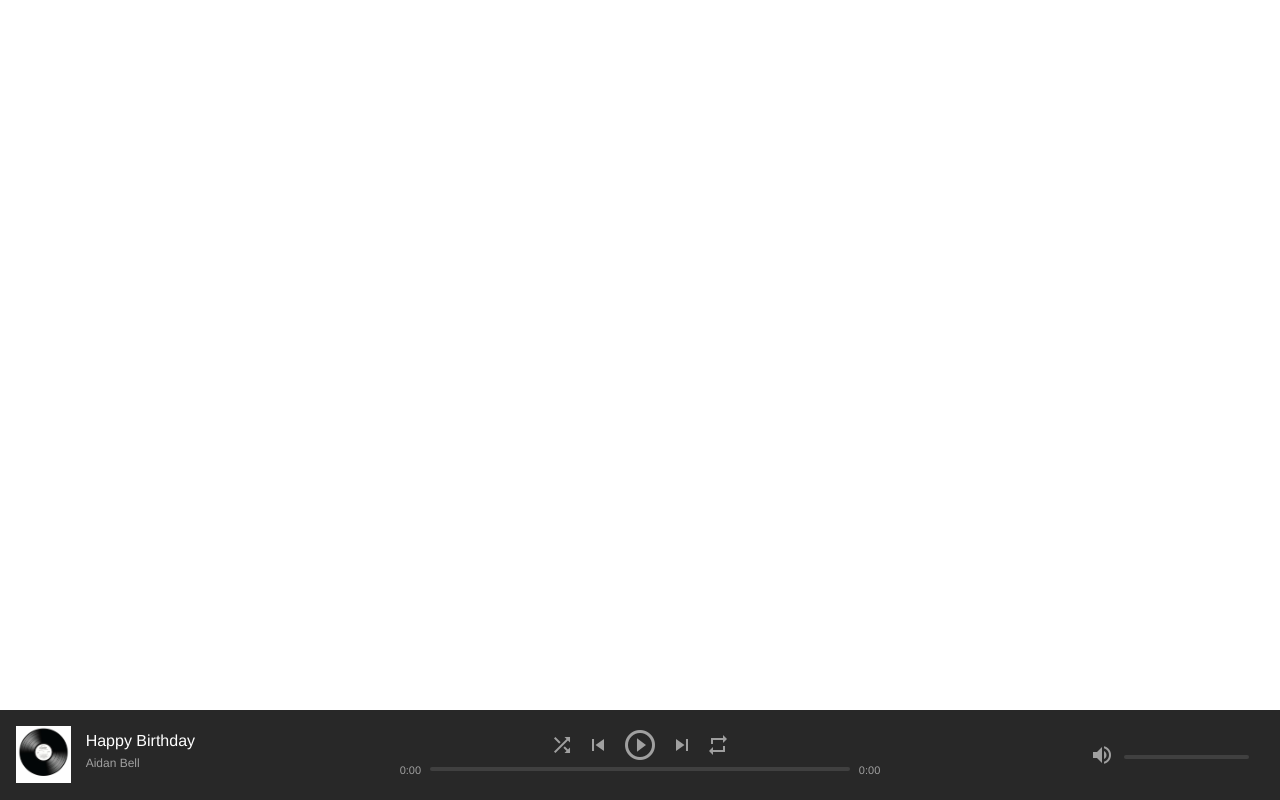
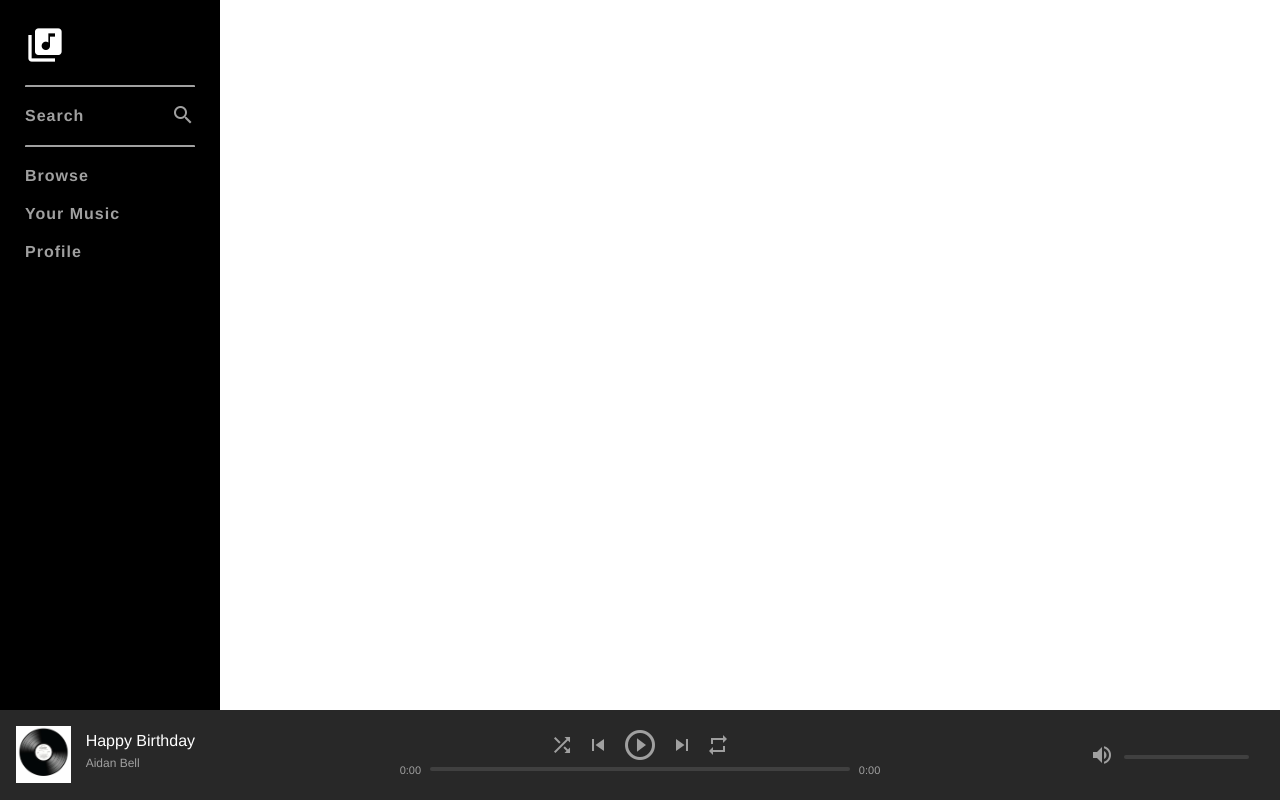
Before and after one commit to aidanbell/udemy-php, a PHP site: page / in a window 1280 px wide. Run offline with PHP 8.4, Linux system fonts and the light colour scheme; the visitor is signed in with stand-in values (Sample User, id 1).

Commit message:
Section 6 Complete.

```diff
--- a/assets/css/style.css
+++ b/assets/css/style.css
@@ -143,3 +143,61 @@ body {
 .volumeBar .progressBar {
   width: 125px;
 }
+
+#topContainer {
+  min-height: 100%;
+  width: 100%;
+}
+
+#navBarContainer {
+  background-color: #000000;
+  width: 220px;
+  height: 100vh;
+  position: fixed;
+  left: 0;
+  top: 0;
+}
+
+.logo i {
+  font-size: 40px;
+  margin-bottom: 20px;
+}
+
+.navBar {
+  padding: 25px;
+  display: flex;
+  flex-direction: column;
+  -ms-flex-direction: column;
+}
+
+.navBar .group {
+  border-top: 2px solid #a0a0a0;
+  padding: 10px 0;
+  border-radius: 1px;
+}
+
+.navItem {
+  padding: 10px 0;
+  font-size: 16px;
+  font-weight: bolder;
+  display: block;
+  letter-spacing: 1px;
+  position: relative;
+}
+
+.navItemLink {
+  color: #a0a0a0;
+  text-decoration: none;
+}
+
+.navItemLink:hover {
+  color: #FFFFFF;
+}
+
+.material-icons.search {
+  position: absolute;
+  right: 0;
+  top: 6px;
+  color: #a0a0a0;
+  font-size: 24px;
+}
--- a/index.php
+++ b/index.php
@@ -21,6 +21,34 @@ else {
 </head>
 
 <body>
+	<div id="mainContainer">
+		<div id="topContainer">
+			<div id="navBarContainer">
+				<nav class="navBar">
+					<a href="index.php" class="logo">
+						<i class="material-icons">library_music</i>
+					</a>
+					<div class="group">
+						<div class="navItem">
+							<a href="search.php" class="navItemLink">Search
+								<i class="material-icons search">search</i>
+							</a>
+						</div>
+					</div>
+					<div class="group">
+						<div class="navItem">
+							<a href="browse.php" class="navItemLink">Browse</a>
+						</div>
+						<div class="navItem">
+							<a href="yourMusic.php" class="navItemLink">Your Music</a>
+						</div>
+						<div class="navItem">
+							<a href="profile.php" class="navItemLink">Profile</a>
+						</div>
+					</div>
+				</nav>
+			</div>
+		</div>
 		<div id="nowPlayingBarContainer">
 			<div id="nowPlayingBar">
 				<div id="nowPlayingLeft">
@@ -85,6 +113,7 @@ else {
 				</div>
 			</div>
 		</div>
+	</div>
 </body>
 
 </html>
```
Lines whose indentation alone changed are shown as unchanged.
